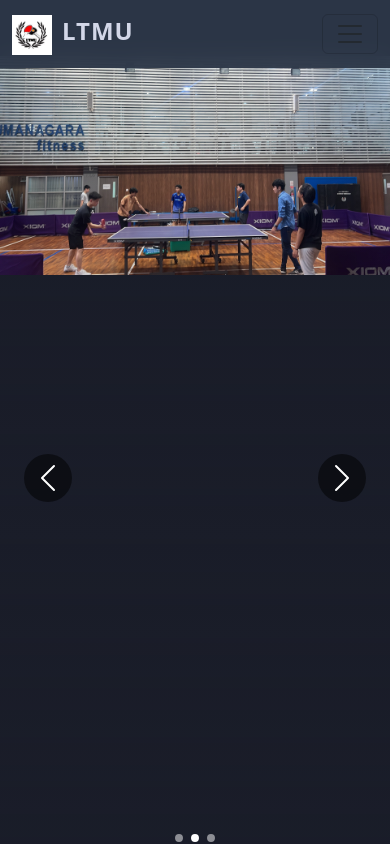
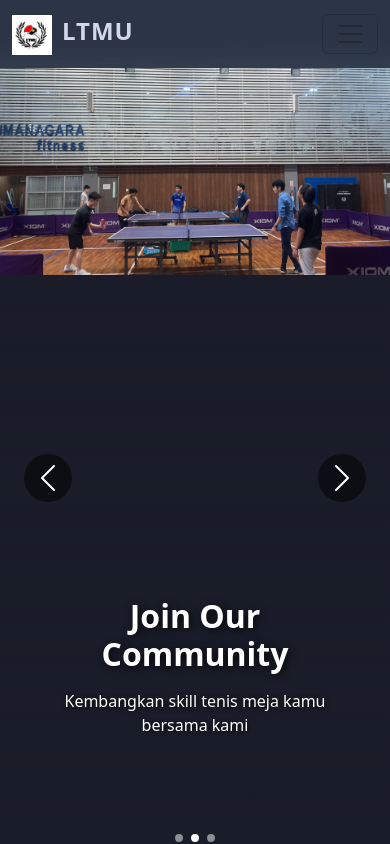
Before and after one commit to Yandhizkia/uas_frontend_pingpong, a Next.js app: page / in a window 390 px wide. Shown: the top 844 px of the page. Built offline with nearby package versions, Linux system fonts and the light colour scheme.

Commit message:
memperbagus homepage dan footer

```diff
--- a/src/app/globals.css
+++ b/src/app/globals.css
@@ -46,6 +46,14 @@ body {
 
 .btn-register:hover {
   background-color: var(--gray-700);
+}
+
+.btn-register:active,
+.btn-register:focus {
+  background-color: #d6b15e !important; /* biar sama kayak hover */
+  color: #fff !important;
+  box-shadow: none !important; /* hapus efek biru outline bootstrap */
+  transform: scale(0.98); /* kecilin dikit pas ditekan, biar ada feedback */
 }
 
 .hero-carousel {
@@ -189,13 +197,17 @@ body {
 }
 
 .feedback-avatar {
-  position: absolute;
-  bottom: 1rem;
-  left: 1rem;
-  width: 32px;
-  height: 32px;
+  width: 40px;
+  height: 40px;
   border-radius: 50%;
-}
+  background-color: #f1c76e; /* atau warna sesuai avatar */
+  display: flex;
+  align-items: center;
+  justify-content: center;
+  font-weight: 700;
+  color: #1a1d29;
+}
+
 
 .avatar-red {
   background-color: #f56565;
@@ -432,7 +444,37 @@ body {
   box-shadow: 0 -6px 32px 0 rgba(40, 40, 55, 0.06);
   margin-top: 60px;
   padding: 42px 0 30px 0;
-}
+  position: relative;
+  font-family: 'Segoe UI', Tahoma, Geneva, Verdana, sans-serif;
+}
+
+.footer-custom h3,
+.footer-custom h4 {
+  font-weight: 700;
+  color: #e2e8f0; /* sedikit lebih cerah dari teks utama */
+  margin-bottom: 1rem;
+}
+
+.footer-custom ul {
+  list-style: none;
+  padding: 0;
+  margin: 0;
+}
+
+.footer-custom ul li {
+  margin-bottom: 0.65rem;
+}
+
+.footer-custom ul li a {
+  color: #cbd5e0;
+  text-decoration: none;
+  transition: color 0.3s ease;
+}
+
+.footer-custom ul li a:hover {
+  color: #f1c76e; /* warna gold yang sesuai .social-icon */
+}
+
 .footer-custom .social-icon {
   background: #f1c76e;
   color: var(--gray-800);
@@ -440,11 +482,53 @@ body {
   box-shadow: 0 1px 5px 0 rgba(120, 100, 40, 0.06);
   font-size: 1.1em;
   transition: background 0.17s, color 0.17s;
-}
+  display: inline-flex;
+  align-items: center;
+  justify-content: center;
+  width: 38px;
+  height: 38px;
+  margin-right: 10px;
+}
+
 .footer-custom .social-icon:hover {
   background-color: #ffe299;
   color: #232734;
 }
+
+.footer-custom .nav-link {
+  padding: 0;
+  margin: 0 10px 0 0;
+  display: inline-flex;
+  align-items: center;
+}
+
+.footer-custom .footer-wave {
+  position: absolute;
+  top: -60px;
+  left: 0;
+  width: 100%;
+  height: 60px;
+  background: url('/images/footer-wave.svg') no-repeat bottom center;
+  background-size: cover;
+  z-index: 0;
+}
+
+@media (max-width: 767px) {
+  .footer-custom {
+    padding: 30px 15px;
+    text-align: center;
+  }
+
+  .footer-custom .social-icon {
+    margin-right: 8px;
+    margin-bottom: 8px;
+  }
+
+  .footer-custom ul li {
+    margin-bottom: 0.5rem;
+  }
+}
+
 
 @media (max-width: 768px) {
   .event-hero,
@@ -578,26 +662,7 @@ body {
   }
 }
 
-.footer-custom {
-  background-color: var(--gray-800);
-  color: #cbd5e0;
-  border-radius: 2rem 2rem 0 0;
-  margin-top: 48px;
-  box-shadow: 0 -6px 32px 0 rgba(40, 40, 55, 0.06);
-  padding: 40px 0 30px 0;
-}
-.footer-custom .social-icon {
-  background: #f1c76e;
-  color: #232734;
-  border-radius: 12px;
-  transition: background 0.17s, color 0.17s;
-  font-size: 1.1em;
-  box-shadow: 0 1px 5px 0 rgba(120, 100, 40, 0.06);
-}
-.footer-custom .social-icon:hover {
-  background-color: #ffe299;
-  color: #2b2c40;
-}
+
 
 .contact-form .form-row {
   display: flex;
@@ -680,7 +745,6 @@ body {
 
 .register-box .btn-primary:hover {
   background: #e5cfa7;
-  color: #231e16;
   transform: translateY(-2px);
   box-shadow: 0 4px 16px rgba(80, 80, 120, 0.18);
 }
@@ -1408,3 +1472,161 @@ body {
   border-color: var(--gray 600);
   color: white;
 }
+
+/* Hero Carousel Improvements */
+.hero-caption {
+  bottom: 15% !important;
+  text-align: center;
+}
+
+.hero-caption-title {
+  font-size: 3rem;
+  font-weight: 700;
+  text-shadow: 2px 2px 8px rgba(0, 0, 0, 0.8);
+  margin-bottom: 1rem;
+}
+
+.hero-caption-text {
+  font-size: 1.25rem;
+  text-shadow: 1px 1px 4px rgba(0, 0, 0, 0.8);
+}
+
+/* Location Section Improvements */
+.location-info-card {
+  background-color: var(--gray-800) !important;
+  border: 1px solid var(--gray-700) !important;
+  border-radius: 1.5rem !important;
+  box-shadow: 0 8px 24px rgba(60, 60, 75, 0.17);
+  height: 100%;
+}
+
+.location-icon {
+  background: rgba(241, 199, 110, 0.1);
+  border-radius: 12px;
+  padding: 12px;
+  display: flex;
+  align-items: center;
+  justify-content: center;
+}
+
+.location-details {
+  display: flex;
+  flex-direction: column;
+  gap: 1.5rem;
+}
+
+.location-detail-item {
+  display: flex;
+  gap: 1rem;
+  align-items: start;
+  padding: 1rem;
+  background: rgba(184, 160, 128, 0.05);
+  border-radius: 0.75rem;
+  border: 1px solid rgba(184, 160, 128, 0.1);
+}
+
+.location-detail-item strong {
+  color: #f1c76e;
+  font-size: 0.95rem;
+  display: block;
+  margin-bottom: 0.25rem;
+}
+
+.location-detail-item p {
+  color: #cbd5e0;
+  font-size: 0.875rem;
+  margin: 0;
+  line-height: 1.5;
+}
+
+.maps-container {
+  border-radius: 1.5rem;
+  overflow: hidden;
+  box-shadow: 0 8px 32px rgba(60, 60, 75, 0.18);
+  height: 100%;
+}
+
+.maps-container iframe {
+  filter: grayscale(0.2) contrast(1.1);
+}
+
+/* Improved Feedback Cards */
+.feedback-card-improved {
+  background-color: #f5deb3;
+  border-radius: 1rem;
+  padding: 1.5rem;
+  min-height: 180px;
+  display: flex;
+  flex-direction: column;
+  justify-content: space-between;
+  transition: all 0.3s;
+  box-shadow: 0 4px 12px rgba(0, 0, 0, 0.1);
+}
+
+.feedback-card-improved:hover {
+  transform: translateY(-5px);
+  box-shadow: 0 8px 24px rgba(0, 0, 0, 0.15);
+}
+
+.feedback-message {
+  color: #2d3748;
+  font-size: 0.95rem;
+  line-height: 1.6;
+  margin-bottom: 1.5rem;
+  flex-grow: 1;
+}
+
+.feedback-footer {
+  display: flex;
+  align-items: center; /* biar avatar dan nama sejajar vertikal */
+  gap: 10px; /* jarak antara foto dan nama */
+  margin-top: 1rem;
+}
+
+.feedback-card-improved .feedback-avatar {
+  width: 45px;
+  height: 45px;
+  border-radius: 50%;
+  display: flex;
+  align-items: center;
+  justify-content: center;
+  font-weight: 700;
+  font-size: 1.1rem;
+  color: white;
+  flex-shrink: 0;
+}
+
+.feedback-user-info {
+  display: flex;
+  flex-direction: column;
+}
+
+.feedback-user-info strong {
+  color: #2d3748;
+  font-size: 0.95rem;
+  font-weight: 600;
+}
+
+.feedback-user-info small {
+  color: #4a5568;
+  font-size: 0.8rem;
+}
+
+/* Responsive */
+@media (max-width: 768px) {
+  .hero-caption-title {
+    font-size: 2rem;
+  }
+
+  .hero-caption-text {
+    font-size: 1rem;
+  }
+
+  .location-details {
+    gap: 1rem;
+  }
+
+  .maps-container iframe {
+    height: 300px;
+  }
+}
--- a/src/app/page.tsx
+++ b/src/app/page.tsx
@@ -12,9 +12,43 @@ import {
   Carousel,
 } from "react-bootstrap";
 import Link from "next/link";
-import { Facebook, Youtube, Twitter, Instagram } from "react-bootstrap-icons";
+import {
+  Facebook,
+  Youtube,
+  Twitter,
+  Instagram,
+  GeoAlt,
+  Clock,
+  People,
+} from "react-bootstrap-icons";
 
 export default function HomePage() {
+  // Simulate logged in user - nanti diganti dengan real auth
+  const isLoggedIn = false; // ubah jadi true buat test logged in
+  const userName = "John Doe"; // dari session/auth nanti
+
+  // Sample feedbacks with user info
+  const feedbacks = [
+    {
+      name: "John Doe",
+      message: "This is awesome food especially the service on it",
+      avatar: "avatar-red",
+      isLoggedIn: true,
+    },
+    {
+      name: "Jane Smith",
+      message: "The service was incredible and awesome",
+      avatar: "avatar-gray",
+      isLoggedIn: true,
+    },
+    {
+      name: "Guest User",
+      message: "Best food ever",
+      avatar: "avatar-blue",
+      isLoggedIn: false,
+    },
+  ];
+
   return (
     <div
       style={{ backgroundColor: "#1a1d29", minHeight: "100vh", color: "white" }}
@@ -43,7 +77,7 @@ export default function HomePage() {
               <Nav.Link href="/">Home</Nav.Link>
               <Nav.Link href="/about">About</Nav.Link>
               <Nav.Link href="/event">Event</Nav.Link>
-              <Nav.Link href="/contact">Contact</Nav.Link>
+              <Nav.Link href="/contact">Feedback</Nav.Link>
               <Link href="/login" passHref legacyBehavior>
                 <Button className="btn-register ms-3" as="a">
                   Login
@@ -53,8 +87,7 @@ export default function HomePage() {
           </Navbar.Collapse>
         </Container>
       </Navbar>
-
-      <Carousel className="hero-carousel">
+      <Carousel className="hero-carousel" fade interval={5000} pause="hover">
         <Carousel.Item>
           <img
             src="/images/Home/Section1_1.jpg"
@@ -69,6 +102,10 @@ export default function HomePage() {
             }}
           />
           <div className="hero-overlay"></div>
+          <Carousel.Caption className="hero-caption">
+            <h2 className="hero-caption-title">Welcome to LTMU</h2>
+            <p className="hero-caption-text">Latihan Tenis Meja Untar</p>
+          </Carousel.Caption>
         </Carousel.Item>
         <Carousel.Item>
           <img
@@ -84,6 +121,12 @@ export default function HomePage() {
             }}
           />
           <div className="hero-overlay"></div>
+          <Carousel.Caption className="hero-caption">
+            <h2 className="hero-caption-title">Join Our Community</h2>
+            <p className="hero-caption-text">
+              Kembangkan skill tenis meja kamu bersama kami
+            </p>
+          </Carousel.Caption>
         </Carousel.Item>
         <Carousel.Item>
           <img
@@ -98,9 +141,12 @@ export default function HomePage() {
             }}
           />
           <div className="hero-overlay"></div>
+          <Carousel.Caption className="hero-caption">
+            <h2 className="hero-caption-title">Compete & Excel</h2>
+            <p className="hero-caption-text">Raih prestasi bersama LTMU</p>
+          </Carousel.Caption>
         </Carousel.Item>
       </Carousel>
-
       <Container className="py-5 mt-5">
         <h2 className="section-title">Info Lengkap</h2>
         <Row className="g-4">
@@ -181,10 +227,9 @@ export default function HomePage() {
                     />
                   </div>
                   <Card.Body className="p-0">
-                    <Card.Title>Contact</Card.Title>
+                    <Card.Title>Feedback</Card.Title>
                     <Card.Text>
-                      Untuk informasi lebih lanjut kalian dapat menghubungi
-                      kami.
+                      Silahkan memberikan kritik dan saran melalui Page ini.
                     </Card.Text>
                   </Card.Body>
                 </Card>
@@ -197,33 +242,71 @@ export default function HomePage() {
         <h2 className="section-title">Location</h2>
         <Row className="align-items-center g-4">
           <Col lg={6}>
-      <div className="feature-content" style={{
-        background: " rgba(45, 55, 72, 0.95)",
-        borderRadius: "1rem",
-        boxShadow: "0 2px 24px rgba(60,60,75,0.19)",
-        padding: "2rem",
-        marginBottom: "1rem"
-      }}>
-        <div style={{ display: "flex", alignItems: "center", gap: "18px" }}>
-          <img src="/images/Home/Section3_2.jpg" alt="location" height={48} style={{ filter: "brightness(0.8)" }} />
+            <Card className="location-info-card">
+              <Card.Body className="p-4">
+                <div className="d-flex align-items-start gap-3 mb-4">
+                  <div className="location-icon">
+                    <GeoAlt size={32} color="#f1c76e" />
+                  </div>
                   <div>
-            <h3 style={{ fontWeight: 700, color: "#fff" }}>Universitas Tarumanagara</h3>
-            <p style={{ color: "#fafaff", opacity: 0.79 }}>
-              Letjen S. Parman St No.1, RT.6/RW.16, Tomang, Grogol petamburan, West Jakarta City, Jakarta 11440
+                    <h4
+                      style={{
+                        fontWeight: 700,
+                        color: "#f1c76e",
+                        marginBottom: "0.5rem",
+                      }}
+                    >
+                      Universitas Tarumanagara
+                    </h4>
+                    <p
+                      style={{
+                        color: "#cbd5e0",
+                        marginBottom: 0,
+                        lineHeight: "1.6",
+                      }}
+                    >
+                      Letjen S. Parman St No.1, RT.6/RW.16, Tomang, Grogol
+                      petamburan, West Jakarta City, Jakarta 11440
+                    </p>
+                  </div>
+                </div>
+
+                <div className="location-details">
+                  <div className="location-detail-item">
+                    <Clock size={20} color="#b8a080" />
+                    <div>
+                      <strong>Jadwal Latihan</strong>
+                      <p>
+                        Rabu & Jumat: 13.30 - 15.30 WIB
+                        <br />
+                        Kamis: 13.30 - 15.30 WIB
+                      </p>
+                    </div>
+                  </div>
+
+                  <div className="location-detail-item">
+                    <People size={20} color="#b8a080" />
+                    <div>
+                      <strong>Contact Person</strong>
+                      <p>
+                        Telp: 0812-1988-2077
+                        <br />
+                        Email: maheshaabi@gmail.com
                       </p>
                     </div>
                   </div>
                 </div>
+              </Card.Body>
+            </Card>
           </Col>
+
           <Col lg={6}>
-      <div style={{
-        borderRadius: "2rem",
-        overflow: "hidden",
-        boxShadow: "0 8px 32px rgba(60,60,75,0.18)"
-      }}>
+            <div className="maps-container">
               <iframe
-          src="https://www.google.com/maps/embed?pb=!1m18!1m12!1m3!1d5533.969931984045!2d106.78482255138283!3d-6.1671910691670115!2m3!1f0!2f0!3f0!3m2!1i1024!2i768!4f13.1!3m3!1m2!1s0x2e69f65c8572640d%3A0xc0a066d78372614e!2sTarumanagara%20University!5e0!3m2!1sen!2sid!4v1762392557961!5m2!1sen!2sid" width="100%" height="340"
-          style={{ border: 0 }}
+                src="https://www.google.com/maps/embed?pb=!1m18!1m12!1m3!1d5533.969931984045!2d106.78482255138283!3d-6.1671910691670115!2m3!1f0!2f0!3f0!3m2!1i1024!2i768!4f13.1!3m3!1m2!1s0x2e69f65c8572640d%3A0xc0a066d78372614e!2sTarumanagara%20University!5e0!3m2!1sen!2sid!4v1762392557961!5m2!1sen!2sid"
+                width="100%"
+                height="400"
+                style={{ border: 0, borderRadius: "1.5rem" }}
                 allowFullScreen={false}
                 loading="lazy"
                 title="Universitas Tarumanagara"
@@ -232,7 +315,6 @@ export default function HomePage() {
           </Col>
         </Row>
       </Container>
-
       <Container className="py-5">
         <h2 className="section-title">Article</h2>
         <Row className="g-4">
@@ -286,37 +368,42 @@ export default function HomePage() {
           </Col>
         </Row>
       </Container>
-
       <Container className="py-5">
         <h2 className="section-title">Feedback</h2>
         <Row className="g-4">
-          <Col md={4}>
-            <div className="feedback-card">
-              <p>This is awesome food especially the service on it</p>
-              <div className="feedback-avatar avatar-red"></div>
+          {feedbacks.map((feedback, index) => (
+            <Col md={4} key={index}>
+              <div className="feedback-card-improved">
+                <p className="feedback-message">{feedback.message}</p>
+                <div className="feedback-footer">
+                  <div className={`feedback-avatar ${feedback.avatar}`}>
+                    {feedback.name.charAt(0)}
+                  </div>
+                  <div className="feedback-user-info">
+                    <strong>{feedback.name}</strong>
+                    <small>{feedback.isLoggedIn ? "Member" : "Guest"}</small>
+                  </div>
+                </div>
               </div>
             </Col>
-          <Col md={4}>
-            <div className="feedback-card">
-              <p>The service was incredible and awesome</p>
-              <div className="feedback-avatar avatar-gray"></div>
-            </div>
-          </Col>
-          <Col md={4}>
-            <div className="feedback-card">
-              <p>Best food ever</p>
-              <div className="feedback-avatar avatar-blue"></div>
-            </div>
-          </Col>
+          ))}
         </Row>
       </Container>
 
       <footer className="footer-custom">
-        <div className="footer-wave"></div>
-        <Container style={{ position: "relative", zIndex: 2 }}>
+        <Container>
           <Row>
+            <Col md={3}>
+              <div
+                style={{ display: "flex", alignItems: "center", gap: "10px" }}
+              >
+                <img src="/images/Logo/ltmu.jpg" alt="LTMU Logo" height={35} />
+                <h3 style={{ margin: 0 }}>LTMU</h3>
+              </div>
+              <p style={{ fontSize: 14, marginTop: 8 }}>
+                © 2025 LTMU UNTAR. All Rights Reserved.
+              </p>
               <Col md={3} className="mb-4">
-              <h3>LTMU</h3>
                 <div
                   style={{
                     display: "flex",
@@ -356,46 +443,38 @@ export default function HomePage() {
                   </a>
                 </div>
               </Col>
-            <Col md={3} className="mb-4">
-              <h4>Contact Us</h4>
+            </Col>
+            <Col md={3}>
+              <h4>Link</h4>
               <ul>
                 <li>
-                  <a href="#">Page</a>
+                  <a href="/about">About</a>
                 </li>
                 <li>
-                  <a href="#">Page</a>
+                  <a href="/event">Event</a>
                 </li>
                 <li>
-                  <a href="#">Page</a>
+                  <a href="/contact">Feedback</a>
                 </li>
               </ul>
             </Col>
-            <Col md={3} className="mb-4">
-              <h4>Title</h4>
+            <Col md={3}>
+              <h4>Kontak</h4>
               <ul>
                 <li>
-                  <a href="#">Page</a>
+                  <a href="mailto:ltmu@untar.ac.id">maheshaabi@gmail.com</a>
                 </li>
                 <li>
-                  <a href="#">Page</a>
-                </li>
-                <li>
-                  <a href="#">Page</a>
+                  <a href="tel:02112345678">0812-1988-2077</a>
                 </li>
               </ul>
             </Col>
-            <Col md={3} className="mb-4">
-              <h4>Title</h4>
+            <Col md={3}>
+              <h4>Jadwal Latihan</h4>
               <ul>
-                <li>
-                  <a href="#">Page</a>
-                </li>
-                <li>
-                  <a href="#">Page</a>
-                </li>
-                <li>
-                  <a href="#">Page</a>
-                </li>
+                <li>Rabu & Jumat, 13.30-15.30</li>
+                <li>Kamis, 13.30-17.00</li>
+                <li>Lokasi: Untar Arena, Gedung Utama</li>
               </ul>
             </Col>
           </Row>
```
Also changed, not shown: src/app/about/page.tsx (+30 -37 lines), src/app/contact/page.tsx (+39 -37 lines), src/app/event/page.tsx (+38 -20 lines). Lines whose indentation alone changed are shown as unchanged.
